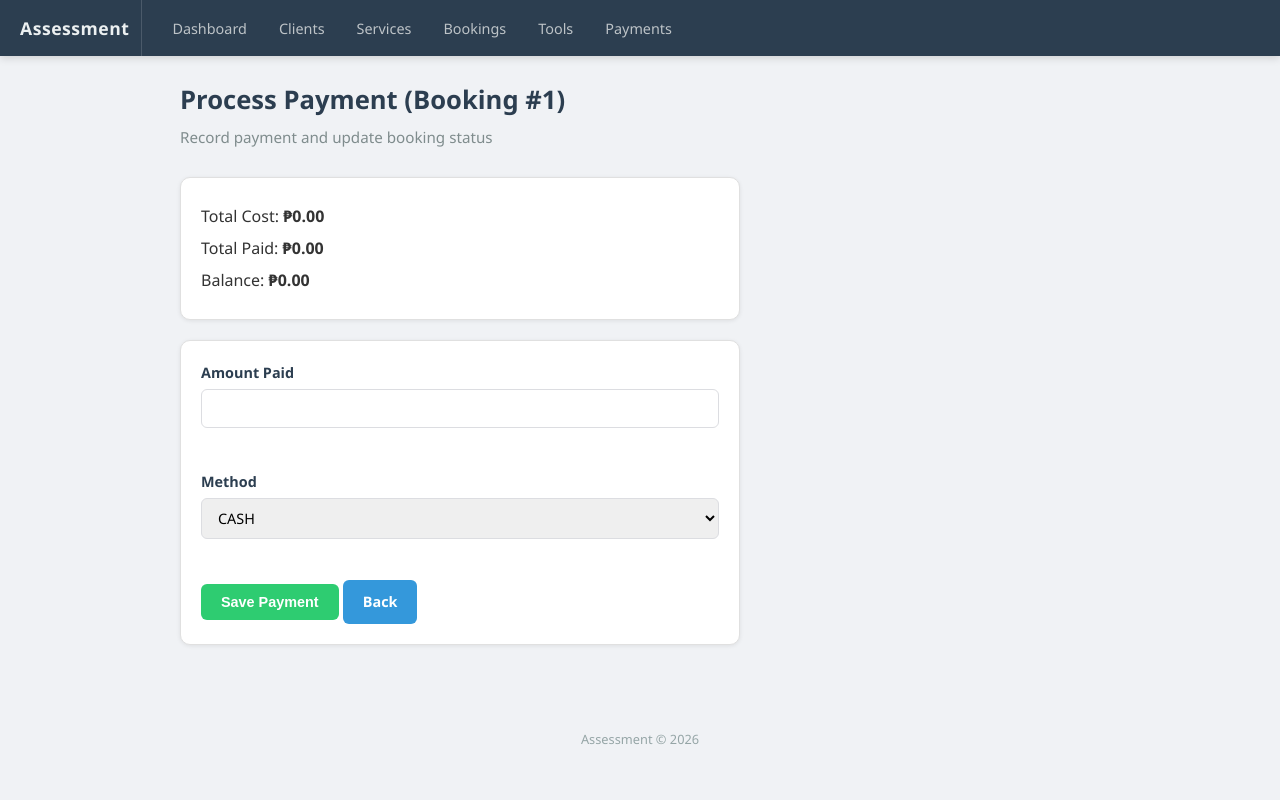
After one commit to clascuna556171/assessment_beginner, a PHP site: page /pages/payment_process.php?booking_id=1 in a window 1280 px wide. The commit adds this page. Run offline with PHP 8.4, Linux system fonts and the light colour scheme; data that the repository does not hold is empty.

Commit message:
Add new features

```diff
--- /dev/null
+++ b/pages/payment_process.php
@@ -0,0 +1,106 @@
+<?php
+include "../config/db.php";
+
+
+$booking_id = $_GET['booking_id'];
+
+
+$booking = mysqli_fetch_assoc(mysqli_query($conn, "SELECT * FROM bookings WHERE booking_id=$booking_id"));
+
+
+$paidRow = mysqli_fetch_assoc(mysqli_query($conn, "SELECT IFNULL(SUM(amount_paid),0) AS paid FROM payments WHERE booking_id=$booking_id"));
+$total_paid = $paidRow['paid'];
+
+
+$balance = $booking['total_cost'] - $total_paid;
+$message = "";
+
+
+if (isset($_POST['pay'])) {
+  $amount = $_POST['amount_paid'];
+  $method = $_POST['method'];
+
+
+  if ($amount <= 0) {
+    $message = "Invalid amount!";
+  } else if ($amount > $balance) {
+    $message = "Amount exceeds balance!";
+  } else {
+
+
+    // 1) Insert payment
+    mysqli_query($conn, "INSERT INTO payments (booking_id, amount_paid, method)
+      VALUES ($booking_id, $amount, '$method')");
+
+
+    // 2) Recompute total paid (after insert)
+    $paidRow2 = mysqli_fetch_assoc(mysqli_query($conn, "SELECT IFNULL(SUM(amount_paid),0) AS paid FROM payments WHERE booking_id=$booking_id"));
+    $total_paid2 = $paidRow2['paid'];
+
+
+    // 3) Recompute new balance
+    $new_balance = $booking['total_cost'] - $total_paid2;
+
+
+    // 4) If fully paid, update booking status to PAID
+    if ($new_balance <= 0.009) {
+      mysqli_query($conn, "UPDATE bookings SET status='PAID' WHERE booking_id=$booking_id");
+    }
+
+
+    header("Location: bookings_list.php");
+    exit;
+  }
+}
+?>
+<!doctype html>
+<html>
+<head>
+  <meta charset="utf-8">
+  <meta name="viewport" content="width=device-width, initial-scale=1.0">
+  <title>Process Payment</title>
+  <link rel="stylesheet" href="../style.css">
+</head>
+<body>
+<?php include "../components/nav.php"; ?>
+
+<div class="container">
+  <div class="page-header">
+    <h2>Process Payment (Booking #<?php echo $booking_id; ?>)</h2>
+    <p>Record payment and update booking status</p>
+  </div>
+
+  <div class="summary-card" style="max-width: 560px; margin-bottom: 20px;">
+    <p>Total Cost: <strong>₱<?php echo number_format($booking['total_cost'],2); ?></strong></p>
+    <p>Total Paid: <strong>₱<?php echo number_format($total_paid,2); ?></strong></p>
+    <p>Balance: <strong>₱<?php echo number_format($balance,2); ?></strong></p>
+  </div>
+
+<?php if($message): ?>
+  <div class="alert alert-danger" style="max-width: 560px;"><?php echo $message; ?></div>
+<?php endif; ?>
+
+<form method="post" class="form-card" style="max-width: 560px;">
+  <div class="form-group">
+  <label>Amount Paid</label>
+  <input type="number" name="amount_paid" step="0.01"><br><br>
+  </div>
+
+  <div class="form-group">
+  <label>Method</label>
+  <select name="method">
+    <option value="CASH">CASH</option>
+    <option value="GCASH">GCASH</option>
+    <option value="CARD">CARD</option>
+  </select><br><br>
+  </div>
+
+  <button type="submit" name="pay" class="btn btn-success">Save Payment</button>
+  <a href="bookings_list.php" class="btn btn-primary">Back</a>
+</form>
+
+</div>
+
+<div class="footer">Assessment &copy; 2026</div>
+</body>
+</html>
--- a/style.css
+++ b/style.css
@@ -166,6 +166,11 @@
     background: #27ae60;
   }
 
+  .btn-sm {
+    padding: 6px 12px;
+    font-size: 0.8rem;
+  }
+
   table {
     width: 100%;
     border-collapse: collapse;
@@ -231,6 +236,31 @@
     box-shadow: 0 0 0 3px rgba(52,152,219,0.12);
   }
 
+  .form-card,
+  .summary-card {
+    background: #fff;
+    border: 1px solid #e0e0e0;
+    border-radius: 10px;
+    padding: 20px;
+    box-shadow: 0 1px 4px rgba(0,0,0,0.08);
+  }
+
+  .summary-card p {
+    margin: 6px 0;
+  }
+
+  .section-title {
+    font-size: 1.1rem;
+    color: #2c3e50;
+    margin-bottom: 12px;
+  }
+
+  .tools-message {
+    background: #f8f9fa;
+    border: 1px solid #e0e0e0;
+    color: #2c3e50;
+  }
+
   .alert {
     padding: 12px 16px;
     border-radius: 6px;
```
Also changed, not shown: pages/bookings_create.php (added, +81 -0 lines), pages/bookings_list.php (added, +57 -0 lines), pages/payments_list.php (added, +49 -0 lines), pages/tools_list_assign.php (added, +98 -0 lines).
